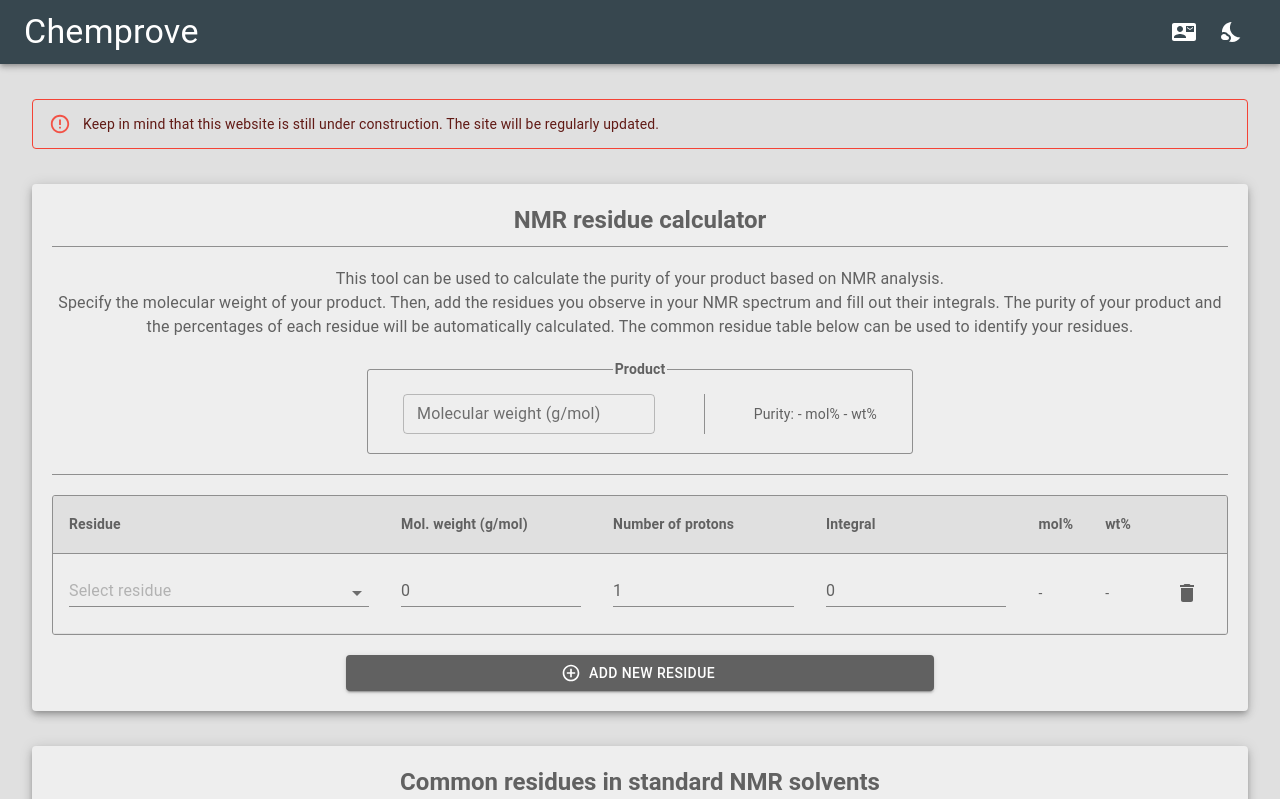
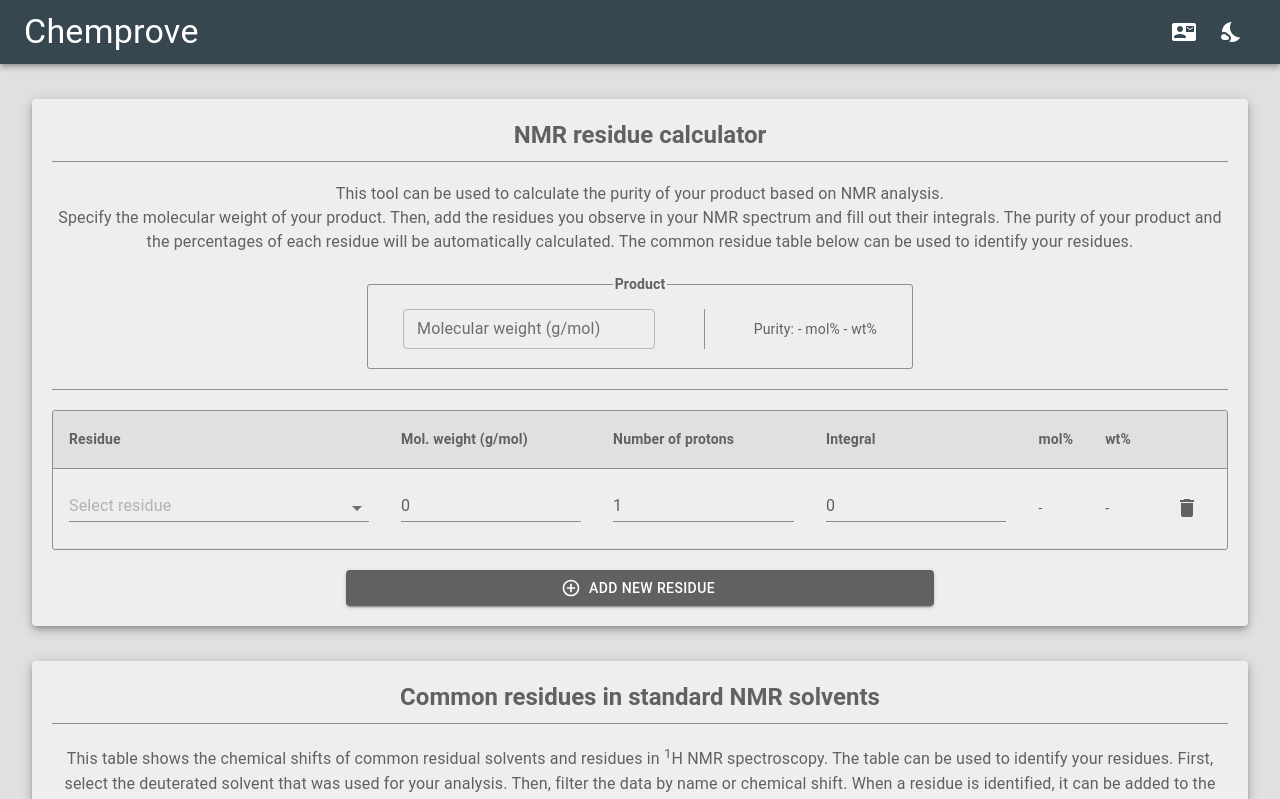
Before and after one commit to Noldyman/chemprove-old, a React (Create React App) app: page / in a window 1280 px wide. Shown: the top 799 px of the page. Built offline with nearby package versions, Linux system fonts and the light colour scheme.

Commit message:
removed under construction alert

```diff
--- a/src/App.tsx
+++ b/src/App.tsx
@@ -1,7 +1,6 @@
 import { useState, useEffect } from 'react'
 import { ThemeProvider } from '@material-ui/styles'
 import { CssBaseline } from '@material-ui/core'
-import { Alert } from '@material-ui/lab'
 import { AppBar } from './components/general/AppBar'
 import { lightTheme, darkTheme } from './themesAndStyles/themes'
 import { NmrResiduePage } from './components/nmr/NmrResiduePage'
@@ -43,16 +42,6 @@ function App() {
           onContactClick={handleContactToggle}
         />
         <div className="content">
-          <Alert
-            severity="error"
-            variant="outlined"
-            style={{
-              margin: '35px auto auto auto',
-            }}
-          >
-            Keep in mind that this website is still under construction. The site
-            will be regularly updated.
-          </Alert>
           <NmrResiduePage />
         </div>
         <ContactDialog
```
